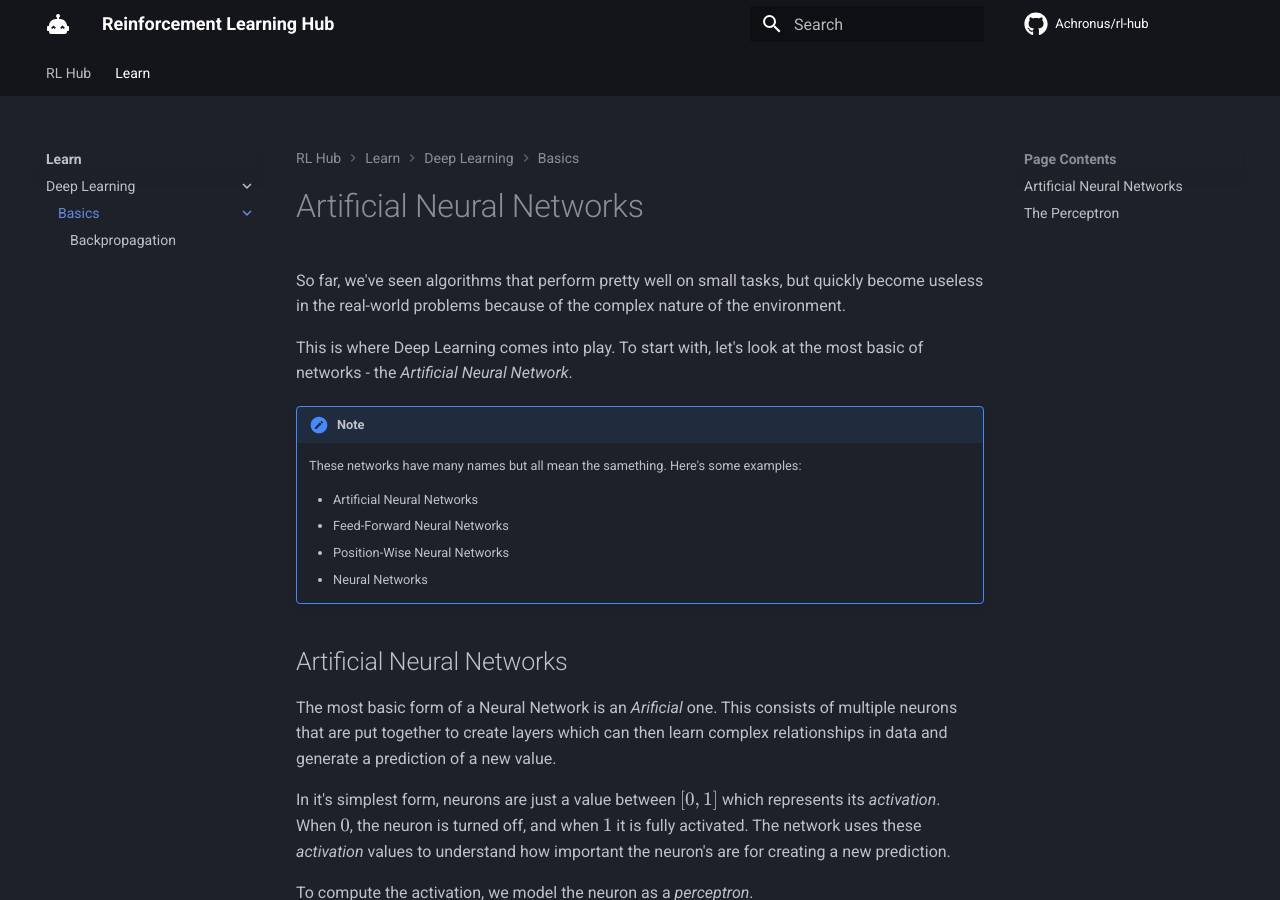
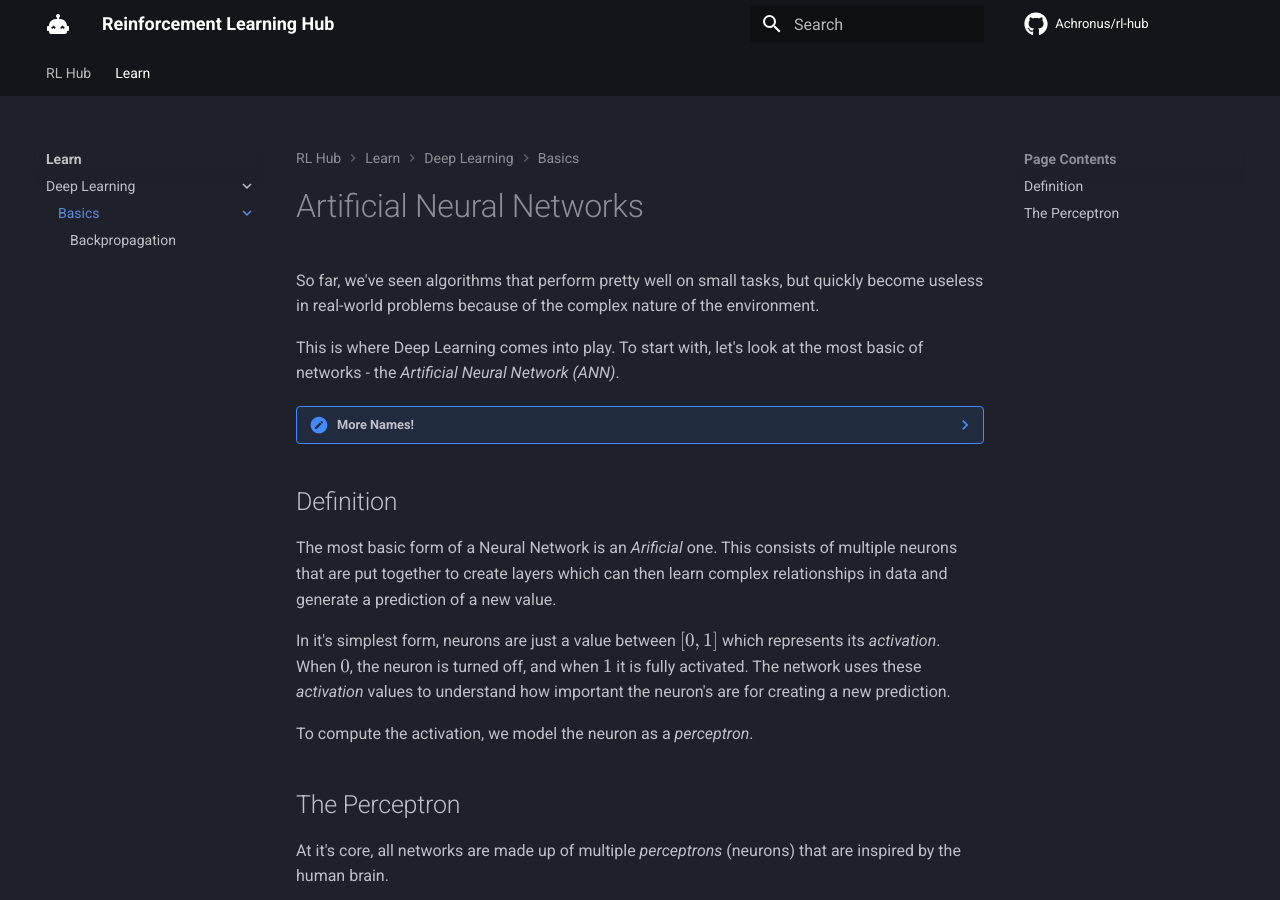
Before and after one commit to Achronus/rl-hub, an MkDocs documentation site: the page built from docs/learn/deep-learning/basics/index.md, in a window 1280 px wide and 900 px high. Built offline with MkDocs 1.6.1 and Material for MkDocs 9.7.7, drawn with Linux system fonts in a browser that asks for light colours; comment, search, counter and statistics services are not loaded.

Commit message:
Update ANN page

```diff
--- a/docs/learn/deep-learning/basics/index.md
+++ b/docs/learn/deep-learning/basics/index.md
@@ -1,10 +1,10 @@
 # Artificial Neural Networks
 
-So far, we've seen algorithms that perform pretty well on small tasks, but quickly become useless in the real-world problems because of the complex nature of the environment.
+So far, we've seen algorithms that perform pretty well on small tasks, but quickly become useless in real-world problems because of the complex nature of the environment.
 
-This is where Deep Learning comes into play. To start with, let's look at the most basic of networks - the *Artificial Neural Network*.
+This is where Deep Learning comes into play. To start with, let's look at the most basic of networks - the *Artificial Neural Network (ANN)*.
 
-!!! note
+??? note "More Names!"
 
     These networks have many names but all mean the samething. Here's some examples:
 
@@ -13,7 +13,7 @@ This is where Deep Learning comes into play. To start with, let's look at the mo
     - Position-Wise Neural Networks
     - Neural Networks
 
-## Artificial Neural Networks
+## Definition
 
 The most basic form of a Neural Network is an *Arificial* one. This consists of multiple neurons that are put together to create layers which can then learn complex relationships in data and generate a prediction of a new value.
 
```
